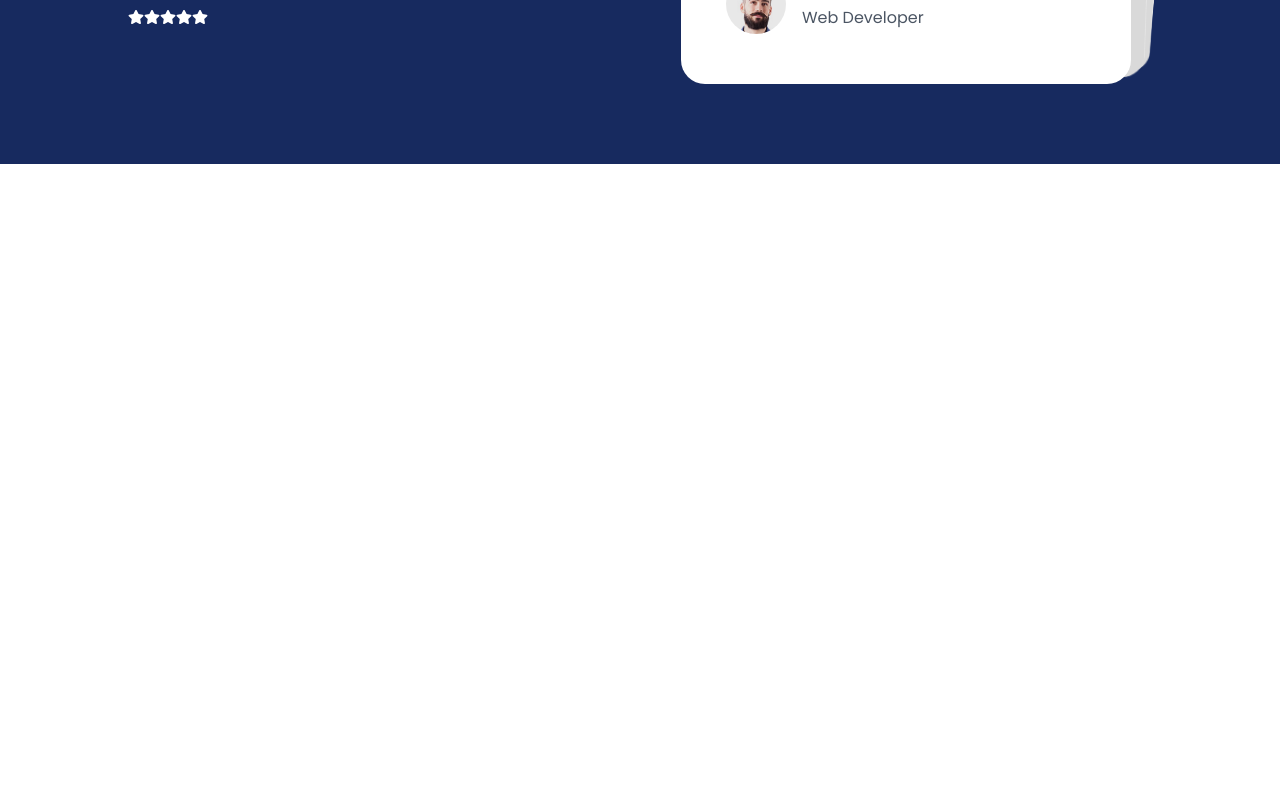
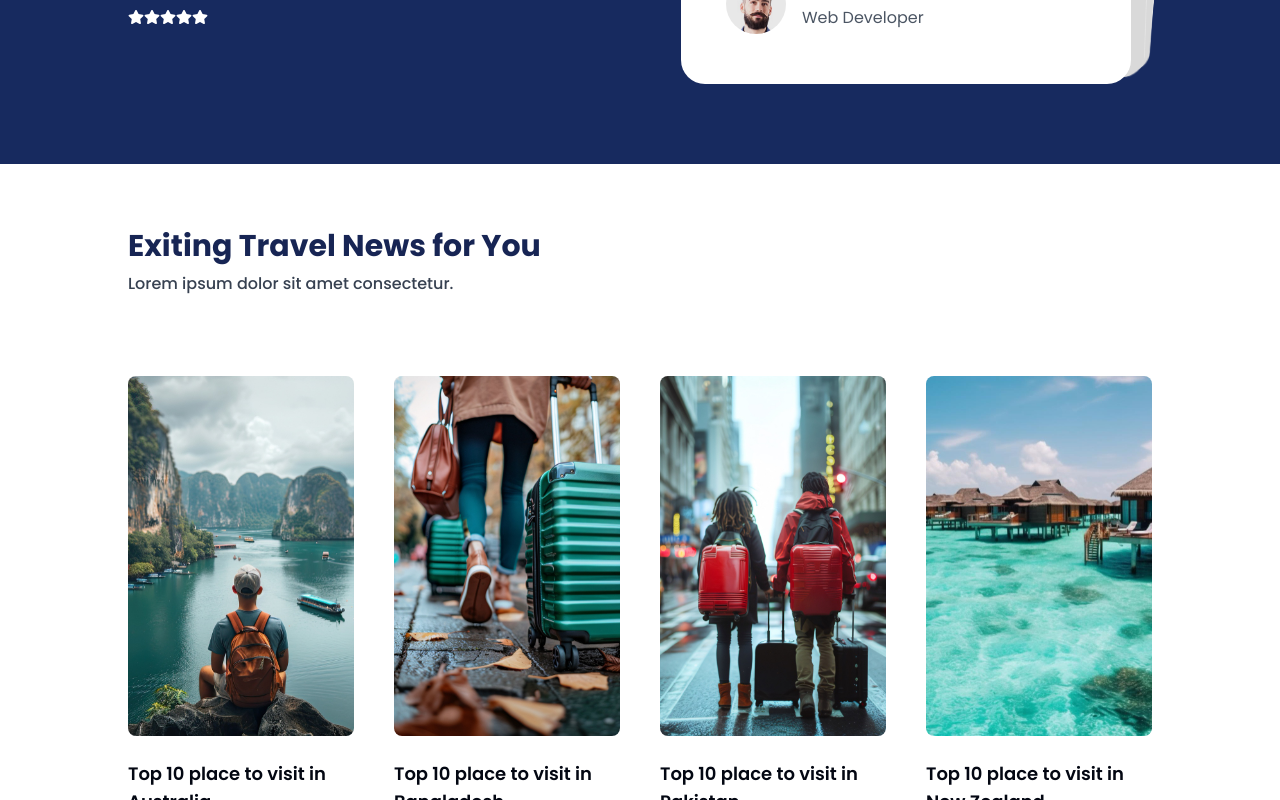
Before and after one commit to programer1983/next.js-travel-slidernpm-sliderswipper-scrollanimation, a Next.js app: page / in a window 1280 px wide. Shown: the part 3184-3984 px from the top of the page. Before the commit the page ends 3348 px from the top, so only its background shows below. Built offline with nearby package versions, Linux system fonts and the light colour scheme.

Commit message:
create  news section

```diff
--- a/components/Home/Home.tsx
+++ b/components/Home/Home.tsx
@@ -4,6 +4,7 @@
 import Hotel from '../Hotel/Hotel'
 import WhyChose from '../WhyChose/WhyChose'
 import Review from '../Review/Review'
+import News from '../News/News'
 
 
 
@@ -15,6 +16,7 @@
       <Hotel />
       <WhyChose />
       <Review />
+      <News />
     </div>
   )
 }
--- /dev/null
+++ b/components/News/News.tsx
@@ -0,0 +1,44 @@
+import React from 'react'
+import SectionHeading from '../Helper/SectionHeading'
+import NewsCard from './NewsCard'
+
+
+const News = () => {
+  return (
+    <div className='pt-16 pb-16'>
+        <SectionHeading heading='Exiting Travel News for You'/>
+        <div className='w-[80%] mx-auto grid grid-cols-1 md:grid-cols-2 lg:grid-cols-3 xl:grid-cols-4 gap-x-10 gap-y-32 items-center mt-20'>
+           <div>
+              <NewsCard
+                image='/images/n1.jpg'
+                title='Top 10 place to visit in Australia'
+                date='15 November 2024'
+              />
+           </div>
+           <div>
+              <NewsCard
+                image='/images/n2.jpg'
+                title='Top 10 place to visit in Bangladesh'
+                date='25 November 2024'
+              />
+           </div>
+           <div>
+              <NewsCard
+                image='/images/n3.jpg'
+                title='Top 10 place to visit in Pakistan'
+                date='12 November 2024'
+              />
+           </div>
+           <div>
+              <NewsCard
+                image='/images/n4.jpg'
+                title='Top 10 place to visit in New Zealand'
+                date='5 November 2024'
+              />
+           </div>
+        </div>
+    </div>
+  )
+}
+
+export default News
--- /dev/null
+++ b/components/News/NewsCard.tsx
@@ -0,0 +1,34 @@
+import Image from 'next/image'
+import React from 'react'
+
+
+type Props = {
+  image: string,
+  title: string,
+  date: string
+}
+
+
+const NewsCard = ({image, title, date}: Props) => {
+  return (
+    <div>
+      <div className='h-[360px]'>
+           <Image
+              src={image}
+              alt={title}
+              width={300}
+              height={300}
+              className='w-full h-full object-cover rounded-lg'
+           />
+            <h1 className='mt-6 text-lg text-gray-950 font-semibold hover:text-blue-950 transition-all duration-200 cursor-pointer'>
+              {title}
+            </h1>
+            <p className='text-sm text-gray-600 mt-3'>
+              {date}
+            </p>
+      </div>
+    </div>
+  )
+}
+
+export default NewsCard
```
